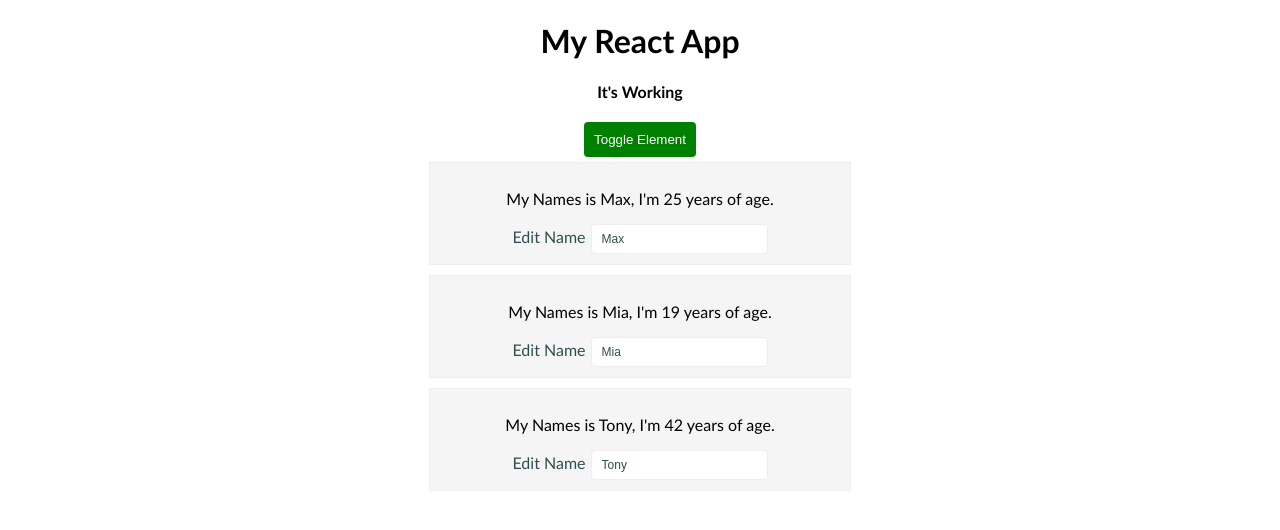
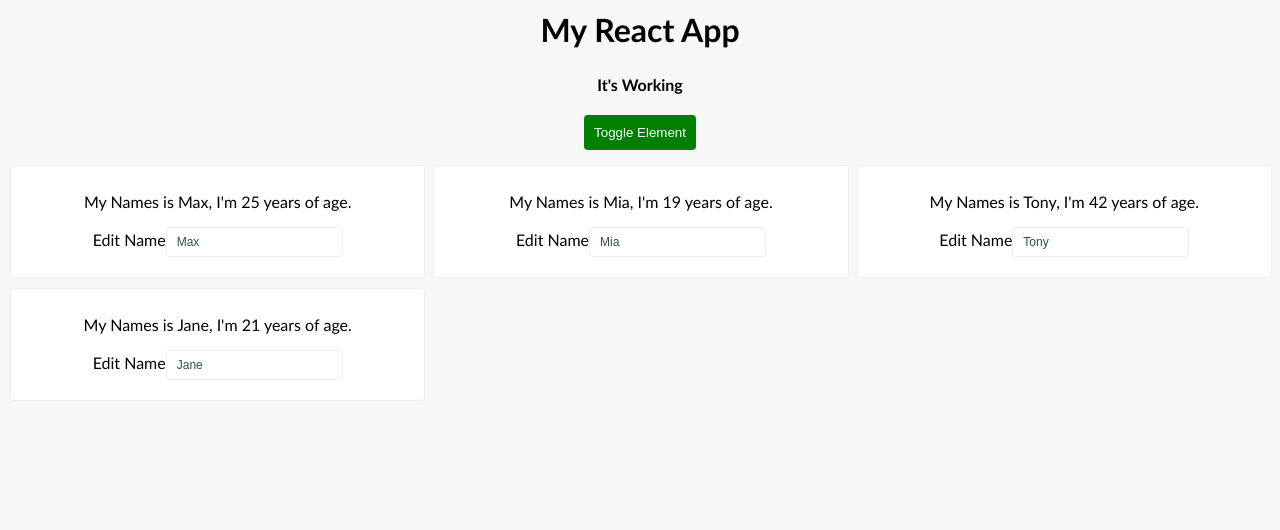
Before and after one commit to MohammedZohaQureshi-lab/ReactApps, a React (Create React App) app in the folder react-readiness/: page / in a window 1280 px wide. Both pictures are taken after a click on the button "Toggle Element". Shown: the top 530 px of the page. Built offline with nearby package versions, Linux system fonts and the light colour scheme.

Commit message:
practice

```diff
--- a/react-readiness/package.json
+++ b/react-readiness/package.json
@@ -6,7 +6,8 @@
     "radium": "^0.26.0",
     "react": "^16.13.1",
     "react-dom": "^16.13.1",
-    "react-scripts": "1.1.5"
+    "react-scripts": "1.1.5",
+    "styled-components": "^5.1.1"
   },
   "scripts": {
     "start": "react-scripts start",
--- a/react-readiness/src/App.css
+++ b/react-readiness/src/App.css
@@ -1,8 +1,51 @@
+body {
+  height: 100vh;
+}
+
+#root {
+  height: 100%;
+}
+
 .App {
   text-align: center;
   font-family: 'Gill Sans', 'Gill Sans MT', Calibri, 'Trebuchet MS', sans-serif;
+  max-width: 1600px;
+  margin: 0 auto;
+  background-color: #f7f7f7;
+  height: 100%;
+}
+
+.App h1 {
+  margin: 0 0 5px 0;
+  padding: 10px 0;
+}
+
+.person-wrapper {
+  display: grid;
+  grid-template-columns: 1fr 1fr 1fr 1fr;
+  column-gap: 10px;
+  padding: 10px;
 }
 
 input, button {
   outline: 0;
 }
+
+@media (max-width:1300px) {
+  .person-wrapper {
+    grid-template-columns: 1fr 1fr 1fr;
+  }
+}
+
+@media (max-width:768px) {
+  .person-wrapper {
+    grid-template-columns: 1fr 1fr;
+  }
+}
+
+@media (max-width:600px) {
+  .person-wrapper {
+    grid-template-columns: 1fr;
+    padding: 10px;
+  }
+}
--- a/react-readiness/src/App.js
+++ b/react-readiness/src/App.js
@@ -1,7 +1,6 @@
 //import React, { useState } from 'react';
 import React, { Component } from 'react';
 import Person from './Person/Person';
-import Radium, { StyleRoot } from 'radium';
 import './App.css';
 import './Person/Person.css';
 
@@ -10,7 +9,8 @@ class App extends Component {
     persons: [
       { id: "asvh", name: "Max", age: 25 },
       { id: "jsde", name: "Mia", age: 19 },
-      { id: "ntfg", name: "Tony", age: 42 }
+      { id: "ntfg", name: "Tony", age: 42 },
+      { id: "xsna", name: "Jane", age: 21 }
     ],
     showPersons: false
   }
@@ -46,40 +46,32 @@ class App extends Component {
       cursor: 'pointer',
       backgroundColor: '#2196F3',
       color: 'white',
-      margin: '5px',
-      ':hover': {
-        backgroundColor: '#003865'
-      }
+      margin: '5px'
     }
-    let classes = ['bold', 'red'];
+    let classes = ['bold' ,'red'];
 
     let persons = null;
     if (this.state.showPersons) {
-      persons = (<div>
+      persons = (<div className="person-wrapper">
         {this.state.persons.map((el, i) => {
           return <Person key={el.id} name={el.name} age={el.age} changeHandler={(event) => this.changeNameHandler(event, el.id)} click={this.deletePersonHandler} />
         })}
       </div>
       )
       style.backgroundColor = "green";
-      style[':hover'].backgroundColor = '#024c01';
       classes.pop();
     }
 
-    return (
-      <StyleRoot>
-        <div className="App">
-          <h1>My React App</h1>
-          <p className={classes.join(' ')}>It's Working</p>
-          <button style={style} onClick={this.togglePersonsHandler}>Toggle Element</button>
-          {persons}
-        </div>
-      </StyleRoot>
-    );
+    return (<div className="App">
+      <h1>My React App</h1>
+      <p className={classes.join(' ')}>It's Working</p>
+      <button style={style} onClick={this.togglePersonsHandler}>Toggle Element</button>
+      {persons}
+    </div>);
   }
 }
 
-export default Radium(App);
+export default App;
 
 
 // const App = props => {
--- a/react-readiness/src/Person/Person.css
+++ b/react-readiness/src/Person/Person.css
@@ -1,18 +1,19 @@
-.Person {
-    width: 33%;
-    background: #f5f5f5;
+.person {
+    width: 100%;
+    background: #fff;
     border: 1px solid #eeee;
-    padding: 10px;
-    margin: 0px auto 10px;
+    padding:10px 0 20px;
+    margin-bottom: 10px;
+    border-radius: 4px;
 }
 
-.Person label {
+.Perpersonson label {
     color: darkslategray;
     font-size: 16px;
     margin-right: 5px;
 }
 
-.Person input {
+.person input {
     padding: 7px 10px;
     outline: 0;
     font-size: 12px;
--- a/react-readiness/src/Person/Person.jsx
+++ b/react-readiness/src/Person/Person.jsx
@@ -1,15 +1,8 @@
 import React from "react";
-import Radium from "radium";
 
 const Person = (props) => {
-    let style = {
-        width: "400px",
-        '@media (max-width:600px)': {
-            width:'90%'
-        }
-    };
     return (
-        <div className="Person" style={style}>
+        <div className="person">
             <p onClick={props.click} >
                 My Names is {props.name}, I'm {props.age} years of age.
             </p>
@@ -22,4 +15,4 @@ const Person = (props) => {
     );
 };
 
-export default Radium(Person);
+export default Person;
```
Also changed, not shown: 1 other file (tests, documents, lock files or other folders).
